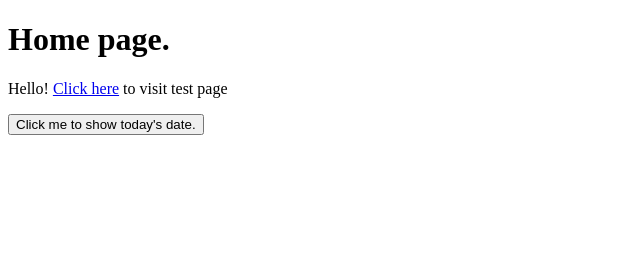
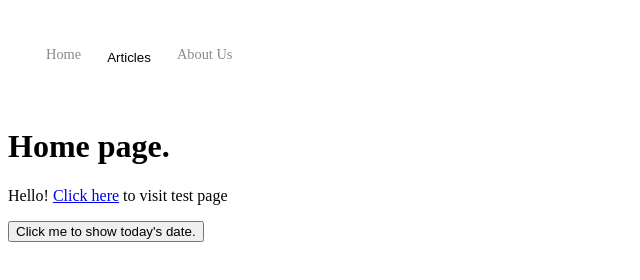
Before and after one commit to 616659/CAS-Programming, a plain HTML site: page index.html in a window 1280 px wide. Shown: the whole page, without its empty margins (0-640 px from the left). Drawn offline with Linux system fonts and the light colour scheme.

Commit message:
Added navbar and styles.css

```diff
--- a/index.html
+++ b/index.html
@@ -1,14 +1,41 @@
 <!DOCTYPE html>
 <html>
+<head>
+    <link rel="stylesheet" href="styles.css">
+</head>
 <body>
+    <div class="container">
+        <div class="nav-wrapper">
+            <div class="nav-link-wrapper">
+                <a href="index.html">Home</a>
+            </div>
+            <div class="drop-down">
+                <button class="dropbtn">Articles</button>
+                <div class="drop-down-content">
+                    <div class="nav-link-wrapper">
+                        <a href="article1.html">Article 1</a>
+                    </div>
+                    <div class="nav-link-wrapper">
+                        <a href="article2.html">Article 2</a>
+                    </div>
+                    <div class="nav-link-wrapper">
+                        <a href="article3.html">Article 3</a>
+                    </div>
+                    <!--this is where article links go, currently tentative-->
+                </div>
+            </div>
+            <div class="nav-link-wrapper">
+                <a href="about.html">About Us</a>
+            </div>
+        </div>
+        <h1>Home page.</h1>
 
-<h1>Home page.</h1>
+        <p>Hello! <a href="test.html">Click here</a> to visit test page</a></p>
 
-<p>Hello! <a href="test.html">Click here</a> to visit test page</a></p>
+        <button id="date">Click me to show today's date.</button>
 
-<button id="date">Click me to show today's date.</button>
-
-<script src=randomjs.js></script>
+        <script src=randomjs.js></script>
+    </div>
 
 </body>
 </html>
--- /dev/null
+++ b/styles.css
@@ -0,0 +1,53 @@
+.nav-wrapper {
+    display: flex;
+    padding: 38px;
+}
+
+.nav-wrapper > div {
+    margin-right: 20px;
+    font-size: 0.9em;
+}
+
+.nav-link-wrapper {
+    height: 22px;
+    border-bottom: 1px solid transparent;
+    transition: border-bottom 0.5s;
+}
+
+.nav-link-wrapper a {
+    color: #8a8a8a;
+    text-decoration: none;
+    transition: color 0.5s;
+}
+
+.nav-link-wrapper:hover {
+    border-bottom: 1px solid black;
+}
+
+.nav-link-wrapper a:hover {
+    color: black;
+}
+
+.dropbtn {
+    height: 22px;
+    background-color: white;
+    border: none;
+    transition: border-bottom 0.5s;
+}
+
+.drop-down {
+    position: relative;
+    display: inline-block;
+}
+
+.drop-down-content {
+    display: none;
+    position: absolute;
+    background-color: white;
+    min-width: 160px;
+    box-shadow: 0px 8px 16px 0px rgba(0,0,0,0.2);
+    z-index: 1;
+}
+
+.drop-down:hover .drop-down-content {display: block;}
+.drop-down:hover .dropbtn {background-color: gray;}
```
